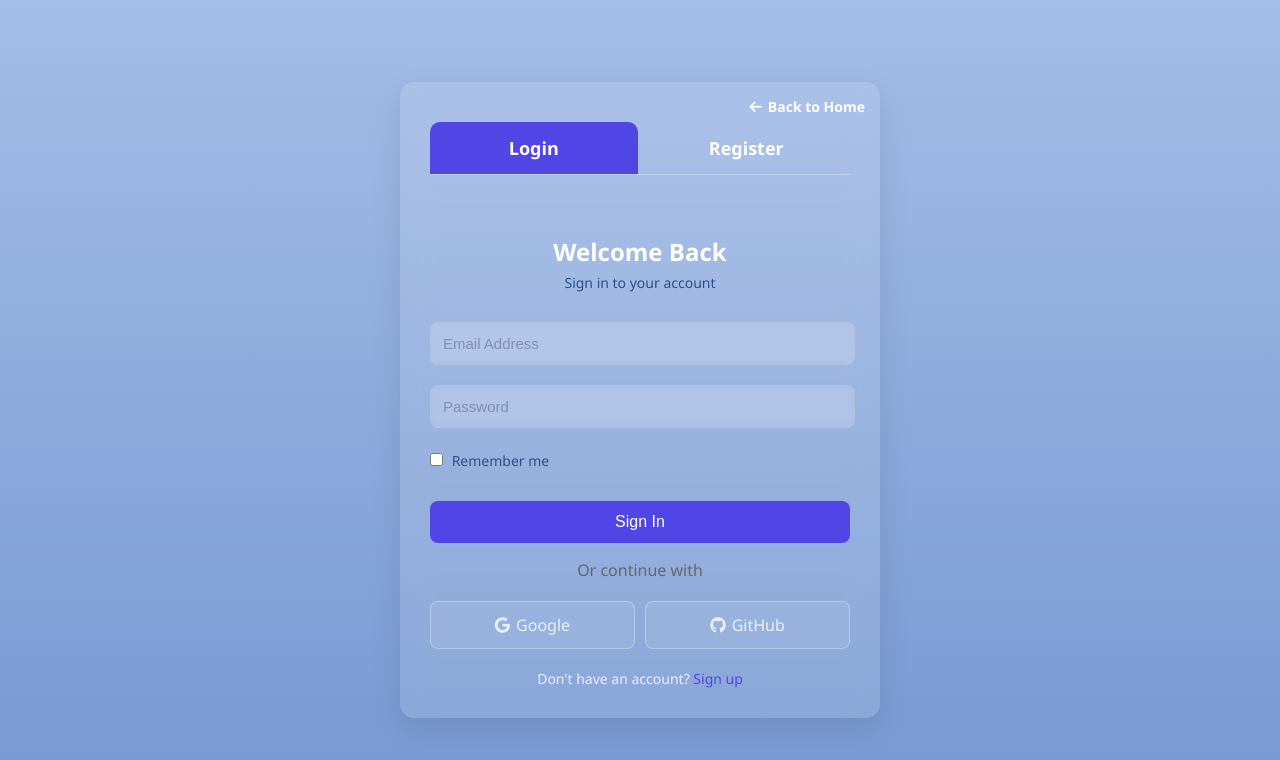
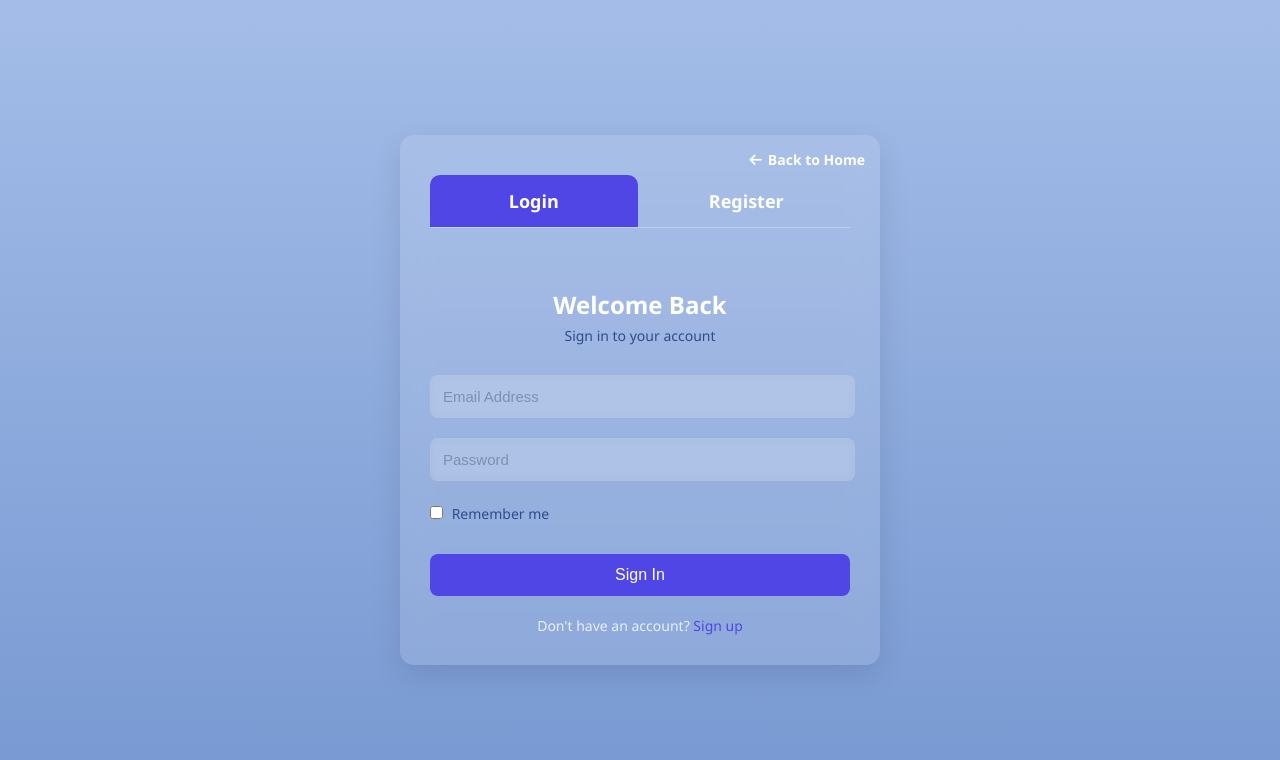
Before and after one commit to mahiii062/Web-Tech-2nd, a website: page public/login.html in a window 1280 px wide. Drawn offline with Linux system fonts and the light colour scheme.

Commit message:
ui fixed 1

```diff
--- a/public/login.html
+++ b/public/login.html
@@ -37,12 +37,6 @@
 
       <button onclick="login()">Sign In</button>
 
-      <div style="text-align:center;margin-top:16px;color:#666;">Or continue with</div>
-
-      <div class="alt-login">
-        <div class="alt-btn"><i class="fa-brands fa-google"></i> Google</div>
-        <div class="alt-btn"><i class="fa-brands fa-github"></i> GitHub</div>
-      </div>
 
       <div class="footer-text">
         Don't have an account? <a onclick="switchTab('register')">Sign up</a>
```
